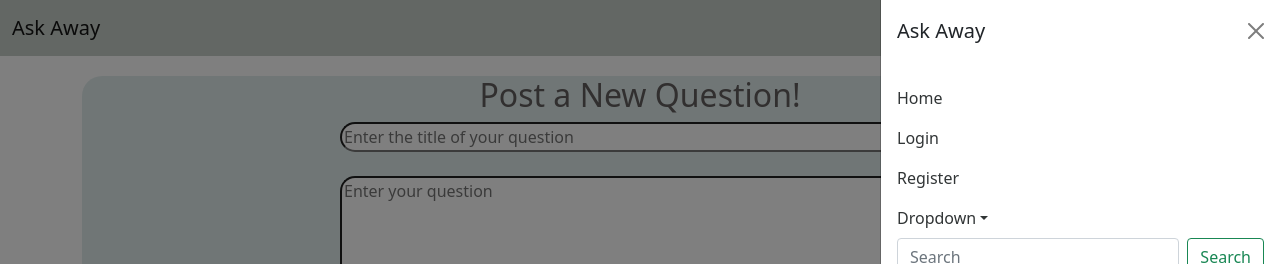
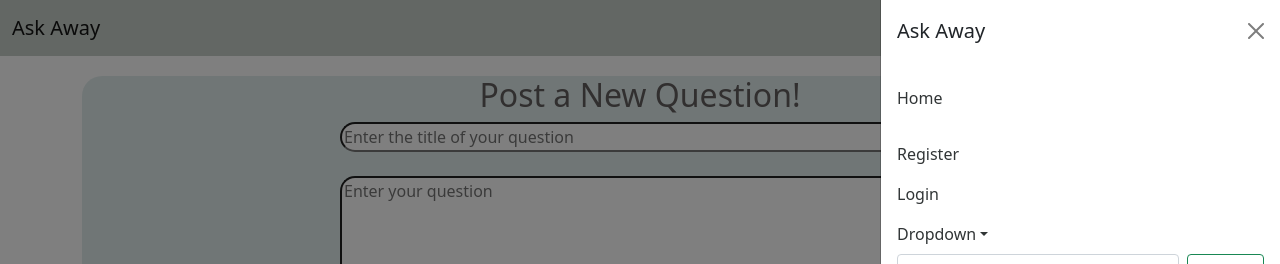
Before and after one commit to AbhB2303/SOEN341_Project, a React (Create React App) app: page / in a window 1280 px wide. Both pictures are taken after a click on the button 1240 px from the left and 28 px from the top of the page. Shown: the top 264 px of the page. Built offline with nearby package versions, Linux system fonts and the light colour scheme; no server answers.

Commit message:
Update Navbar.jsx

```diff
--- a/src/components/Navbar.jsx
+++ b/src/components/Navbar.jsx
@@ -4,11 +4,19 @@ import * as ReactBootstrap from "react-bootstrap";
 class Navbar extends Component {
   constructor(props) {
     super(props);
-
     this.state = {};
   }
-
+  logOutTheUser =() => {
+    localStorage.setItem("username", "");
+    alert("You have been logged out!");
+    window.location.reload();
+    this.props.history.push('/');
+  }
   render() {
+    let a = localStorage.getItem("username");
+    let loginElement = a ? 'Logout' : 'Login';
+    let registerElement = a ? '' : 'Register';
+    let profileElement = a ? 'profile' : '';
     return (
       <div className="App">
         <ReactBootstrap.Navbar className="color-nav" variant="light" expand={false}>
@@ -32,20 +40,23 @@ class Navbar extends Component {
                   <ReactBootstrap.Nav.Link href="/">
                     Home
                   </ReactBootstrap.Nav.Link>
-                  <ReactBootstrap.Nav.Link href="/login">
-                    Login
+                  <ReactBootstrap.Nav.Link href="/profile/:a">
+                   {profileElement}
                   </ReactBootstrap.Nav.Link>
                   <ReactBootstrap.Nav.Link href="/register">
-                    Register
+                   {registerElement}
+                  </ReactBootstrap.Nav.Link>
+                  <ReactBootstrap.Nav.Link href="/login">
+                   {loginElement}
                   </ReactBootstrap.Nav.Link>
                   <ReactBootstrap.NavDropdown
                     title="Dropdown"
                     id="offcanvasNavbarDropdown"
                   >
-                    <ReactBootstrap.NavDropdown.Item href="#action3">
+                    <ReactBootstrap.NavDropdown.Item href="/aboutus">
                       About Us
                     </ReactBootstrap.NavDropdown.Item>
-                    <ReactBootstrap.NavDropdown.Item href="#action4">
+                    <ReactBootstrap.NavDropdown.Item href="/contactus">
                       Contact Us
                     </ReactBootstrap.NavDropdown.Item>
                     <ReactBootstrap.NavDropdown.Divider />
```
